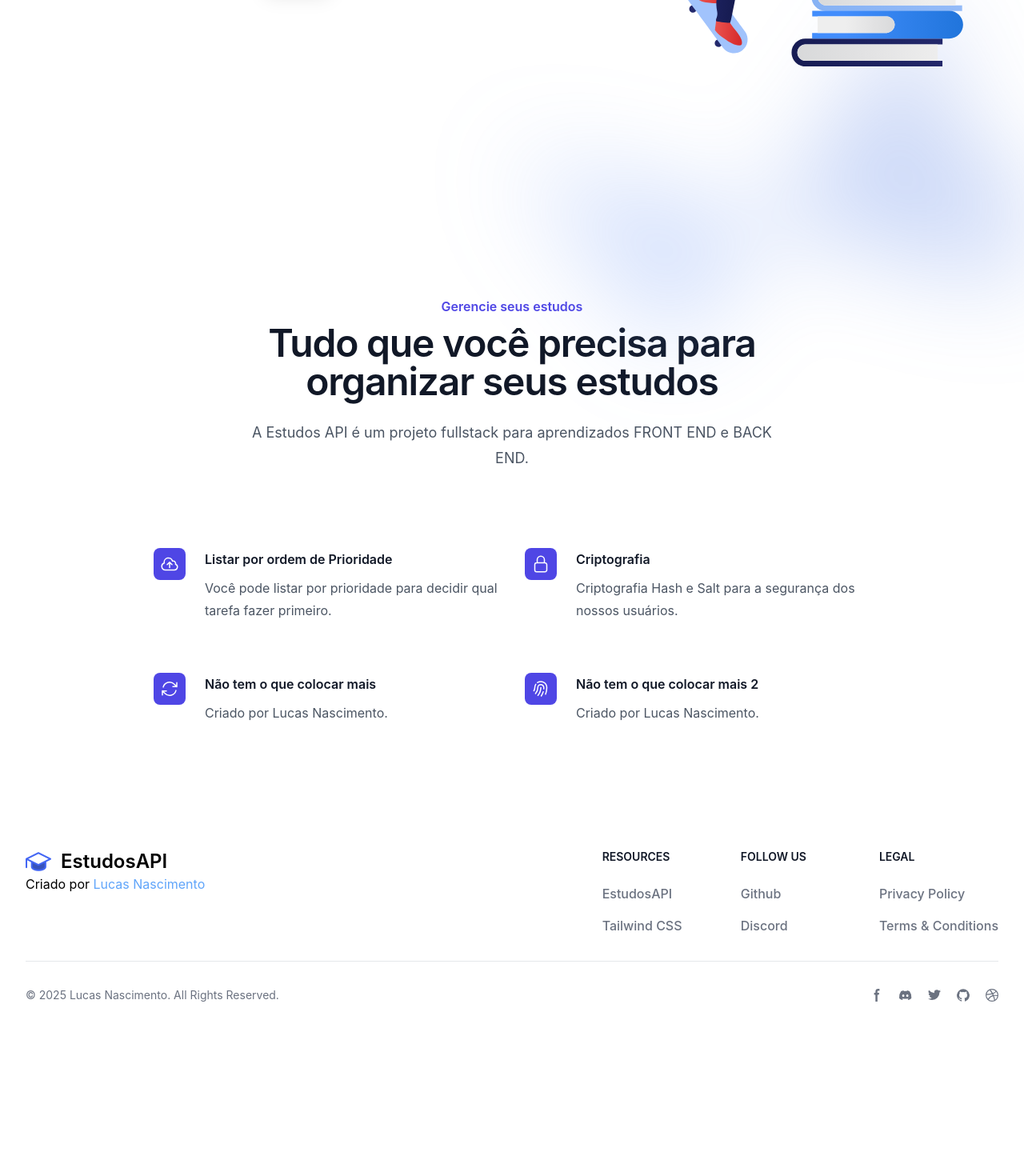
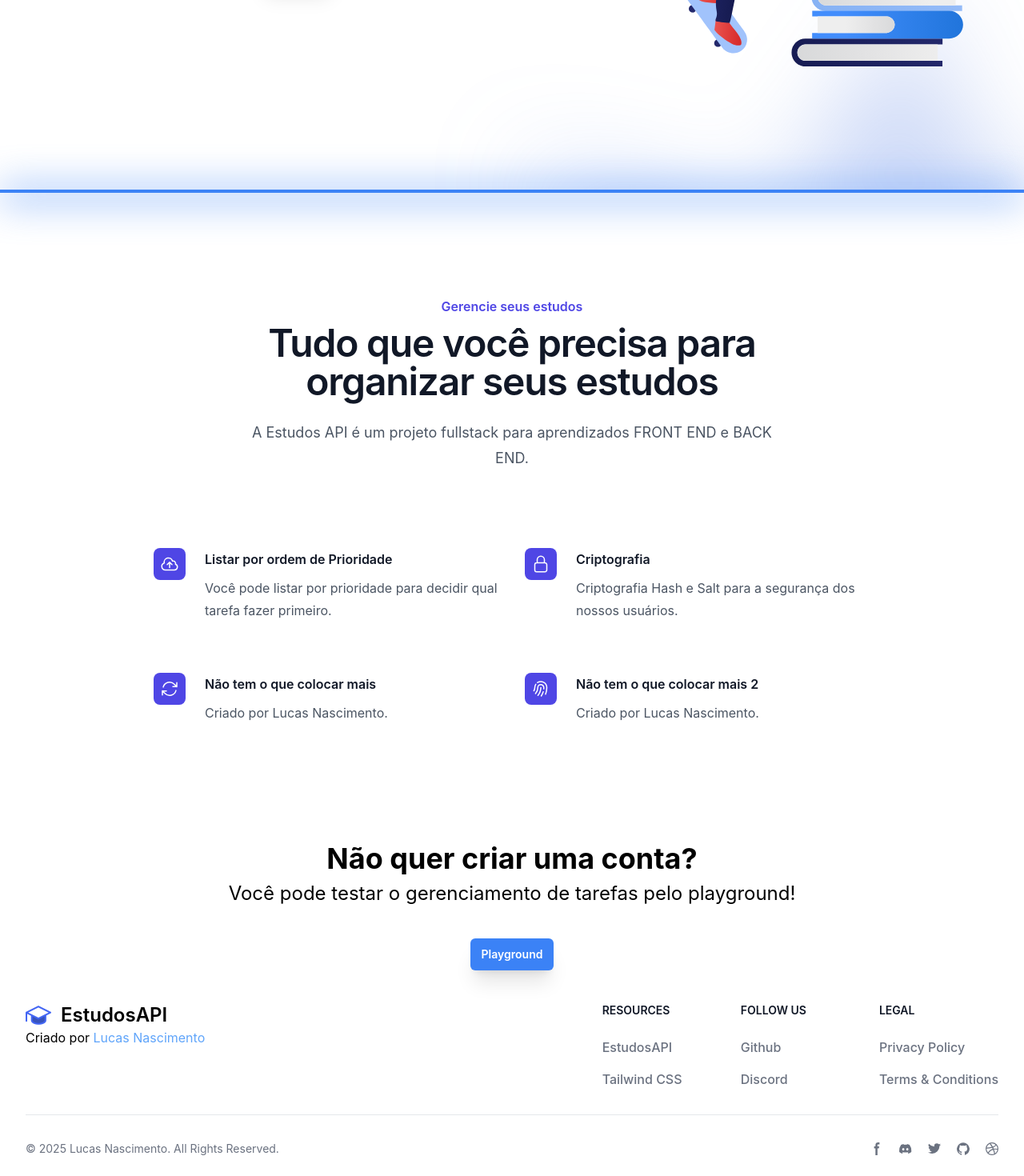
Before and after one commit to lucasns06/EstudosAPI-FrontV2, a React (Create React App) app: page / in a window 1280 px wide. Shown: the part 563-2033 px from the top of the page at 80% size. Before the commit the page ends 1841 px from the top, so only its background shows below. Built offline with nearby package versions, Linux system fonts and the light colour scheme.

Commit message:
💄 botao playground

```diff
--- a/src/pages/hero/hero.js
+++ b/src/pages/hero/hero.js
@@ -55,7 +55,7 @@ function Hero() {
                         <div className="mt-10 flex items-center justify-center gap-x-6">
                             <Link
                                 to="/Registrar"
-                                className="rounded-md shadow-xl bg-blue-500 px-3.5 py-2.5 text-sm font-semibold text-white shadow-sm hover:bg-blue-400 focus-visible:outline focus-visible:outline-2 focus-visible:outline-offset-2 focus-visible:outline-indigo-600"
+                                className="rounded-md shadow-xl bg-blue-500 px-3.5 py-2.5 text-sm font-semibold text-white hover:bg-blue-400 focus-visible:outline-indigo-600"
                             >
                                 Começar
                             </Link>
@@ -80,7 +80,9 @@ function Hero() {
                     />
                 </div>
             </div>
-            <div className="bg-white h-screen flex items-center">
+            <div className="bg-white h-screen flex items-center relative">
+                <div className='absolute w-full h-3 blur-xl bg-blue-500 top-0'></div>
+                <div className='absolute w-full h-1 bg-blue-500 top-0'></div>
                 <div className="mx-auto max-w-7xl px-6 lg:px-8">
                     <div className="mx-auto max-w-2xl lg:text-center">
                         <h2 className="text-base/7 font-semibold text-indigo-600">Gerencie seus estudos</h2>
@@ -108,6 +110,14 @@ function Hero() {
                     </div>
                 </div>
             </div>
+            <div className='flex flex-col items-center gap-2 py-4'>
+                <h1 className='text-4xl text-center font-bold'>Não quer criar uma conta?</h1>
+                <p className='text-2xl text-center'>
+                    Você pode testar o gerenciamento de tarefas pelo playground!
+                </p>
+                <br/>
+                <a href="/Playground" className='rounded-md shadow-xl bg-blue-500 px-3.5 py-2.5 text-sm font-semibold text-white hover:bg-blue-400 focus-visible:outline-indigo-600'>Playground</a>
+            </div>
         </div>
     );
 }
```
